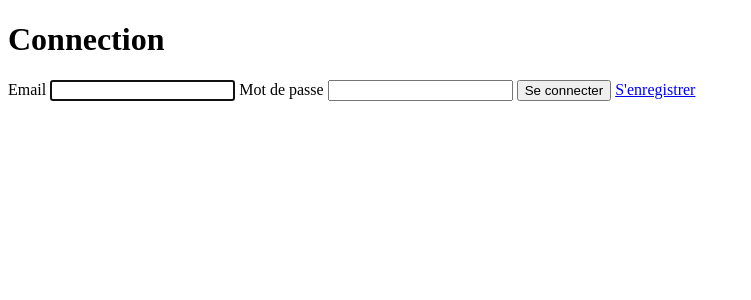
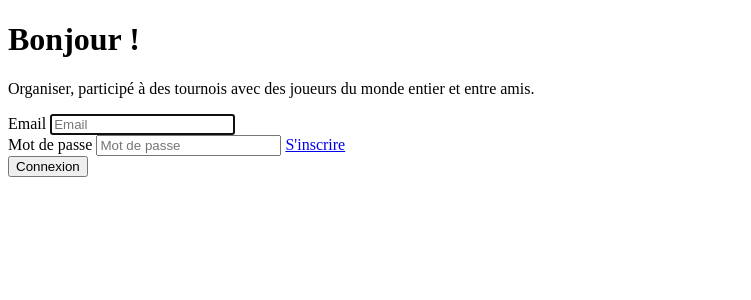
Before and after one commit to KillianSb/Tournois, a Symfony app: template templates/security/login.html.twig in a window 1280 px wide. Shown: the part 116-416 px from the top of the page, without its empty margins (0-751 px from the left). Run offline with Twig, Linux system fonts and the light colour scheme; the template is opened without the code that fills it, so the values that code supplies are empty; some libraries are stand-ins or nearby versions.

Commit message:
Feat: Ajout de la page de connexion (css)

```diff
--- a/package.json
+++ b/package.json
@@ -11,7 +11,7 @@
         "autoprefixer": "^10.4.15",
         "core-js": "^3.23.0",
         "daisyui": "^3.5.1",
-        "file-loader": "^6.0.0",
+        "file-loader": "^6.2.0",
         "postcss": "^8.4.28",
         "postcss-loader": "^7.3.3",
         "regenerator-runtime": "^0.13.9",
--- a/templates/security/login.html.twig
+++ b/templates/security/login.html.twig
@@ -3,6 +3,7 @@
 {% block title %}Connection{% endblock %}
 
 {% block body %}
+{#
 <form method="post">
     {% if error %}
         <div class="alert alert-danger">{{ error.messageKey|trans(error.messageData, 'security') }}</div>
@@ -13,7 +14,6 @@
             Vous êtes connecté en tant que {{ app.user.userIdentifier }}, <a href="{{ path('security_logout') }}">Se déconnecter</a>
         </div>
     {% endif %}
-
     <h1 class="h3 mb-3 font-weight-normal">Connection</h1>
     <label for="inputEmail">Email</label>
     <input type="email" value="{{ last_username }}" name="email" id="inputEmail" class="form-control" autocomplete="email" required autofocus>
@@ -29,4 +29,50 @@
     </button>
     <a href="{{ path('registration_register') }}">S'enregistrer</a>
 </form>
+#}
+<form method="post">
+    {% if error %}
+        <div class="alert alert-danger">{{ error.messageKey|trans(error.messageData, 'security') }}</div>
+    {% endif %}
+
+    {% if app.user %}
+        <div class="mb-3">
+            Vous êtes connecté en tant que {{ app.user.userIdentifier }}, <a href="{{ path('security_logout') }}">Se déconnecter</a>
+        </div>
+    {% endif %}
+    <div class="hero min-h-screen bg-base-200">
+        <div class="hero-content flex-col lg:flex-row-reverse">
+            <div class="text-center lg:text-left">
+                <h1 class="text-5xl font-bold">Bonjour !</h1>
+                <p class="py-6">Organiser, participé à des tournois avec des joueurs du monde entier et entre amis.</p>
+            </div>
+            <div class="card flex-shrink-0 w-full max-w-sm shadow-2xl bg-base-100">
+                <div class="card-body">
+                    <div class="form-control">
+                        <label class="label" for="inputEmail">
+                            <span class="label-text">Email</span>
+                        </label>
+                        <input type="email" placeholder="Email" value="{{ last_username }}" name="email" id="inputEmail"
+                               class="input input-bordered" autocomplete="email" required autofocus />
+                    </div>
+                    <div class="form-control">
+                        <label class="label">
+                            <span class="label-text">Mot de passe</span>
+                        </label>
+                        <input type="text" placeholder="Mot de passe" class="input input-bordered" name="password" id="inputPassword" autocomplete="current-password" required/>
+                        <label class="label" for="inputPassword">
+                            <a href="{{ path('registration_register') }}" class="label-text-alt link link-hover">S'inscrire</a>
+                        </label>
+                    </div>
+                    <input type="hidden" name="_csrf_token"
+                           value="{{ csrf_token('authenticate') }}"
+                    >
+                    <div class="form-control mt-6">
+                        <button class="btn btn-primary" type="submit">Connexion</button>
+                    </div>
+                </div>
+            </div>
+        </div>
+    </div>
+</form>
 {% endblock %}
```
Also changed, not shown: package-lock.json.
